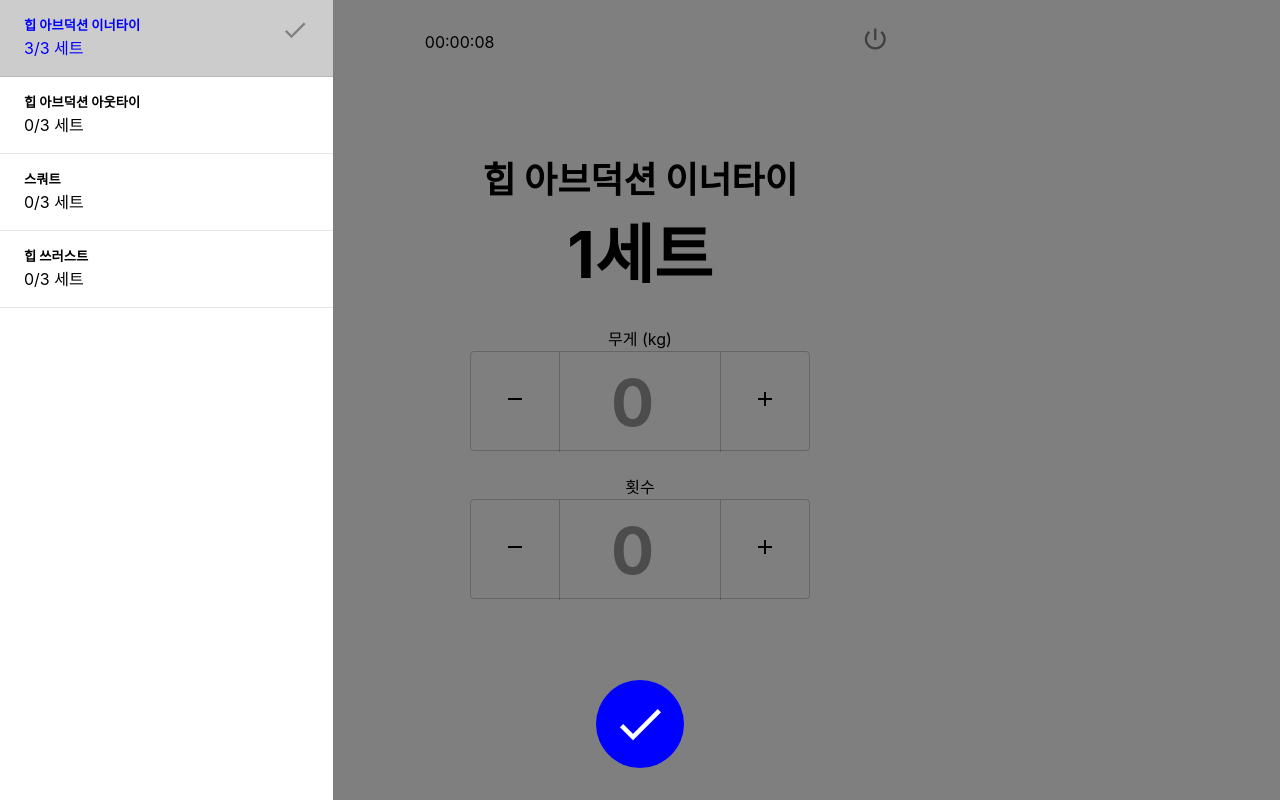
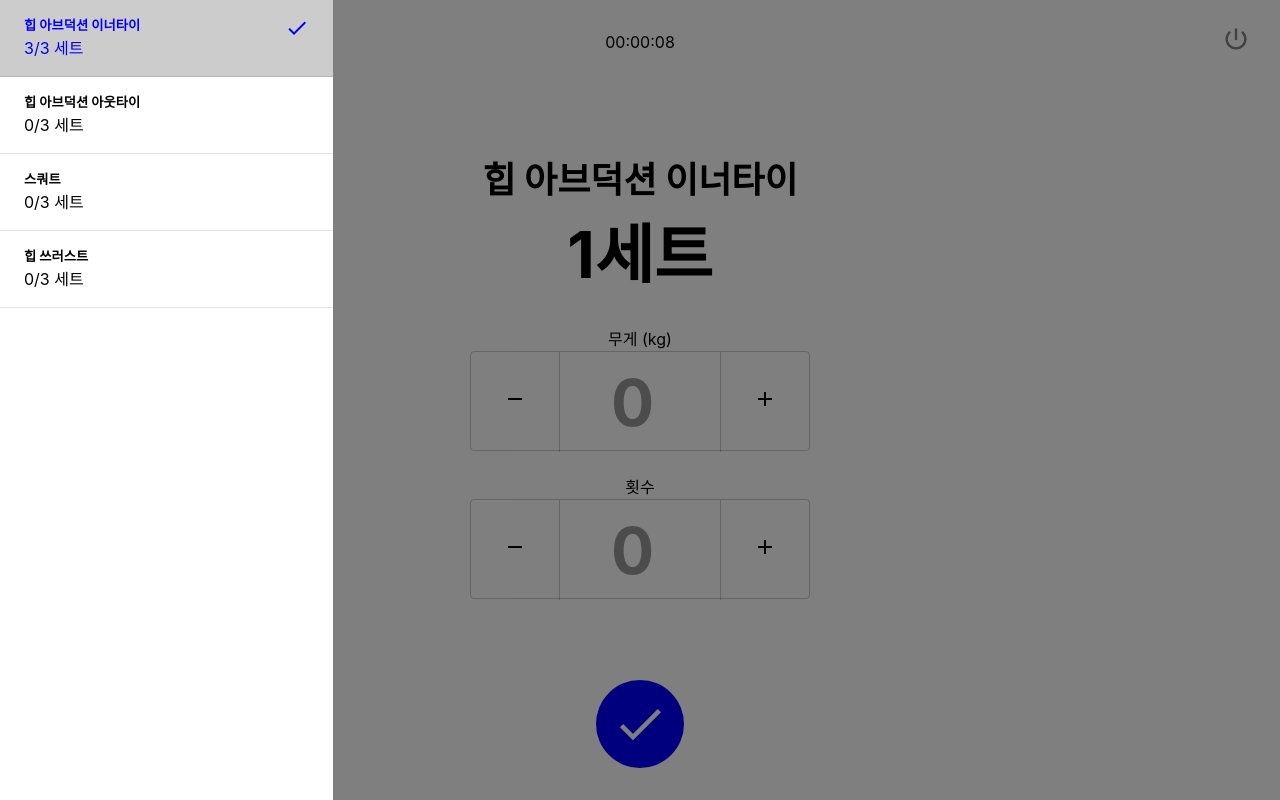
Before and after one commit to realsnoopso/HealthRoutine_Front, a Next.js app: page /doing in a window 1280 px wide. Both pictures are taken after a click on the button "reorder". Built offline with nearby package versions, Linux system fonts and the light colour scheme; a web font is replaced by a local one.

Commit message:
Edit Drawer bug

```diff
--- a/src/components/organisms/Drawer.tsx
+++ b/src/components/organisms/Drawer.tsx
@@ -6,16 +6,21 @@
 
 interface Drawer {
   open: boolean;
-  _backdropRef: any;
+  backdropRef: any;
+  drawerCloseFuc: () => void;
 }
 
 export default function Drawer(props: Drawer) {
-  const { open, _backdropRef } = props;
+  const { open, backdropRef, drawerCloseFuc } = props;
 
   if (open)
     return (
       <div className={styleRoot}>
-        <div className="backdrop" ref={_backdropRef} />
+        <div
+          className="backdrop"
+          ref={backdropRef}
+          onClick={() => drawerCloseFuc()}
+        />
         <div className="drawer-contents">
           {workoutList.map((v, i) => (
             <DrawerList
--- a/src/components/organisms/Navbar.tsx
+++ b/src/components/organisms/Navbar.tsx
@@ -5,34 +5,29 @@
 import { runSetCount, makeTimer } from '@src/services/makeTimer';
 import Drawer from '@src/components/organisms/Drawer';
 
-interface Navbar {}
+interface Navbar {
+  drawerOpenFuc: () => void;
+}
 
 export default function Navbar(props: Navbar) {
+  const { drawerOpenFuc } = props;
   const router = useRouter();
 
   const [count, setCount] = useState(0);
-  const [drawerOpen, setDrawerOpen] = useState(false);
 
   useEffect(() => {
     runSetCount(count, setCount);
   }, [count]);
 
-  const drawerBackdrop: any = useRef();
-
-  drawerBackdrop?.current?.addEventListener('click', () =>
-    setDrawerOpen(false)
-  );
-
   return (
     <StyledRoot>
-      <button onClick={() => setDrawerOpen(true)}>
+      <button onClick={() => drawerOpenFuc()}>
         <span className="material-icons">reorder</span>
       </button>
       <span className="timer">{makeTimer(count, 'h:m:s')}</span>
       <button onClick={() => router.push('/')}>
         <span className="material-icons">power_settings_new</span>
       </button>
-      <Drawer _backdropRef={drawerBackdrop} open={drawerOpen}></Drawer>
     </StyledRoot>
   );
 }
--- a/src/constants/workoutOrder.tsx
+++ b/src/constants/workoutOrder.tsx
@@ -1,6 +1,15 @@
 import { useState, useEffect } from 'react';
+import { useRouter } from 'next/router';
 
 export function useGetAndSetOrder() {
   const [order, setOrder] = useState(0);
-  return { order: order, setOrder: () => setOrder(order + 1) };
+  const router = useRouter();
+
+  return {
+    order: order,
+    setOrder: () => {
+      setOrder(order + 1);
+      console.log(order);
+    },
+  };
 }
--- a/src/pages/_app.tsx
+++ b/src/pages/_app.tsx
@@ -3,12 +3,19 @@
 import { globalStyles } from '@src/styles/globalStyles';
 import Head from 'next/head';
 import Navbar from '@src/components/organisms/Navbar';
+import Drawer from '@src/components/organisms/Drawer';
 import { useRouter } from 'next/router';
 import { css } from '@emotion/css';
-import { useState, useEffect } from 'react';
+import { useState, useEffect, useRef } from 'react';
 
 function MyApp({ Component, pageProps }: AppProps) {
   const { asPath } = useRouter();
+  const backdropRef = useRef();
+  const [drawerOpen, setDrawerOpen] = useState(false);
+
+  function drawerFuc() {
+    return setDrawerOpen(!drawerOpen);
+  }
 
   return (
     <>
@@ -25,7 +32,12 @@
         />
       </Head>
 
-      {asPath === '/' ? null : <Navbar />}
+      {asPath === '/' ? null : <Navbar drawerOpenFuc={drawerFuc} />}
+      <Drawer
+        backdropRef={backdropRef}
+        drawerCloseFuc={drawerFuc}
+        open={drawerOpen}
+      />
       <Component {...pageProps} />
     </>
   );
--- a/src/pages/doing.tsx
+++ b/src/pages/doing.tsx
@@ -13,17 +13,17 @@
   const weightInput = useRef();
   const countInput = useRef();
 
-  const { order, setOrder } = useGetAndSetOrder();
   const [weight, setWeight] = useState('');
   const [count, setCount] = useState('');
 
+  const { order, setOrder } = useGetAndSetOrder();
+
   function finishRoutine() {
-    setOrder();
     router.push(`/rest`);
   }
 
   return (
-    <Cycle btnIcon="done" _onClick={() => finishRoutine()}>
+    <Cycle btnIcon="done" _onClick={finishRoutine}>
       <h3>{workoutList[order].name}</h3>
       <h1>1세트</h1>
       <NumberInput
```
Also changed, not shown: src/pages/rest.tsx (+8 -1 lines).
